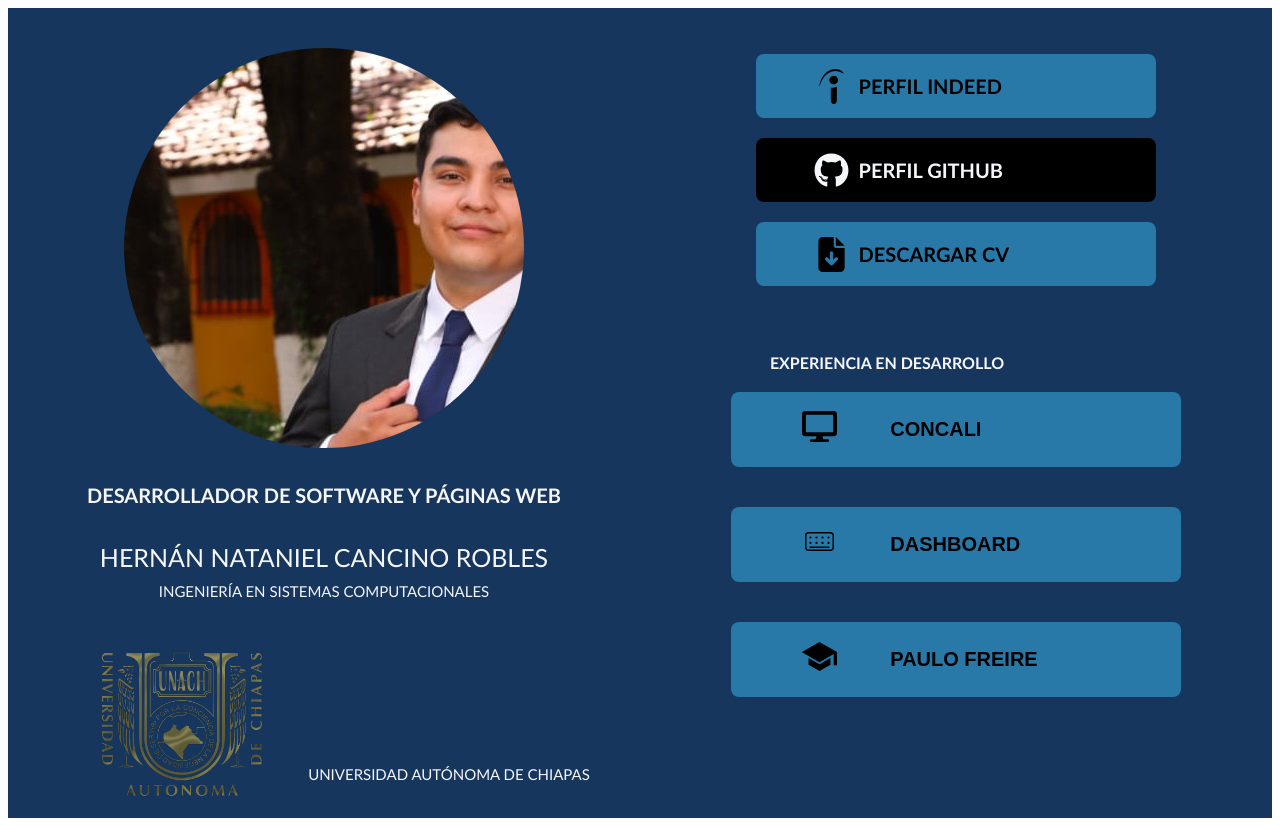
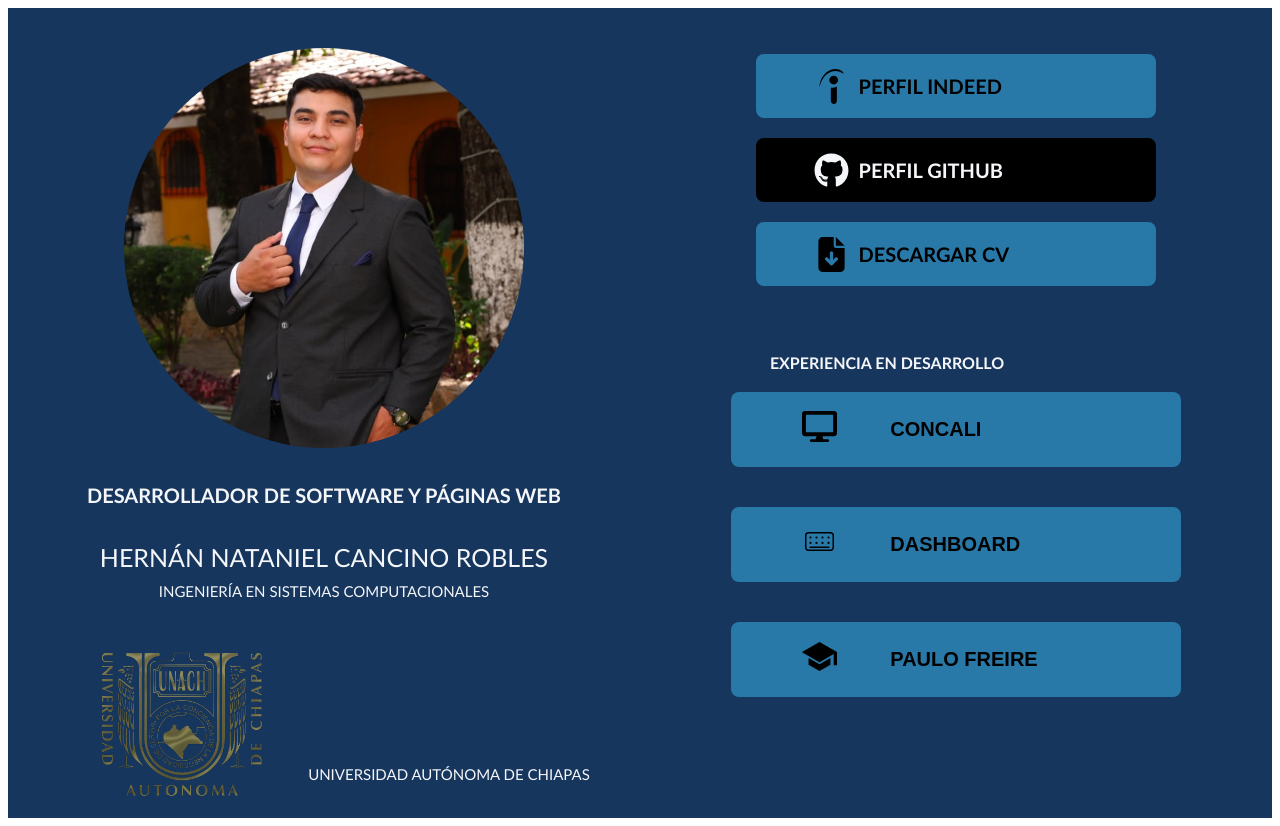
Before and after one commit to HernanNCR/HernanNCR.github.io, a React (Vite) app: page / in a window 1280 px wide. Built offline with nearby package versions, Linux system fonts and the light colour scheme.

Commit message:
cambio en tamaño de imagen personal

```diff
--- a/src/App.module.css
+++ b/src/App.module.css
@@ -165,6 +165,9 @@ a:active {
   height: 30px;
   margin: 5px;
 }
+.informacionPersonal .fotoImage img{
+    width: 400px;
+  }
 
 @media (max-width: 480px) {
   .body {
--- a/src/App.tsx
+++ b/src/App.tsx
@@ -92,7 +92,7 @@ function App() {
       <div className={style.body}>
         <div className={style.informacionPersonal}>
           <article className={style.fotoImage}>
-            <img src={presentacion} />
+            <img src={presentacion}/>
           </article>
           <b style={{ fontSize: "20px", margin : "5px" }}>
             DESARROLLADOR DE SOFTWARE Y PÁGINAS WEB
```
